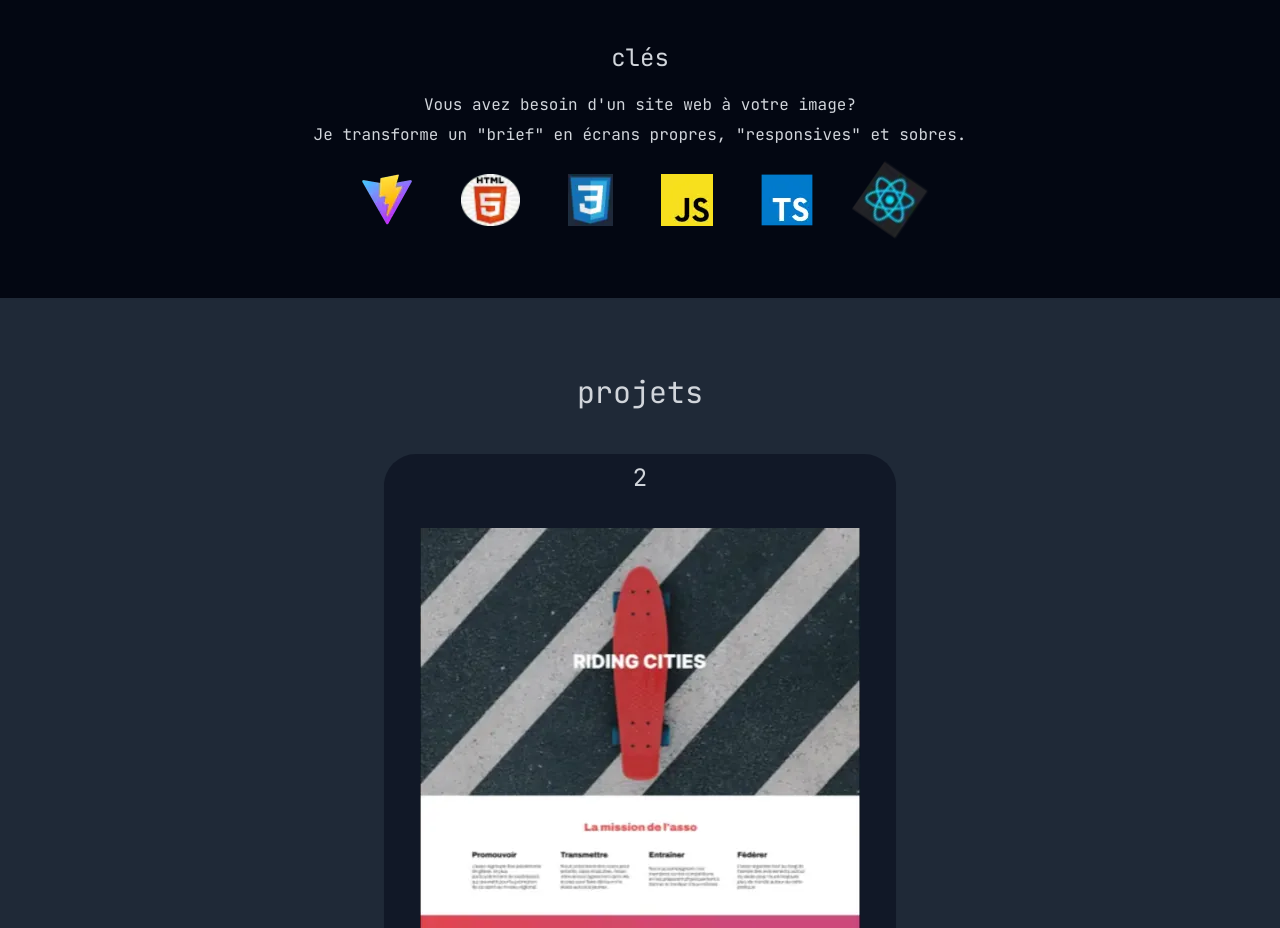
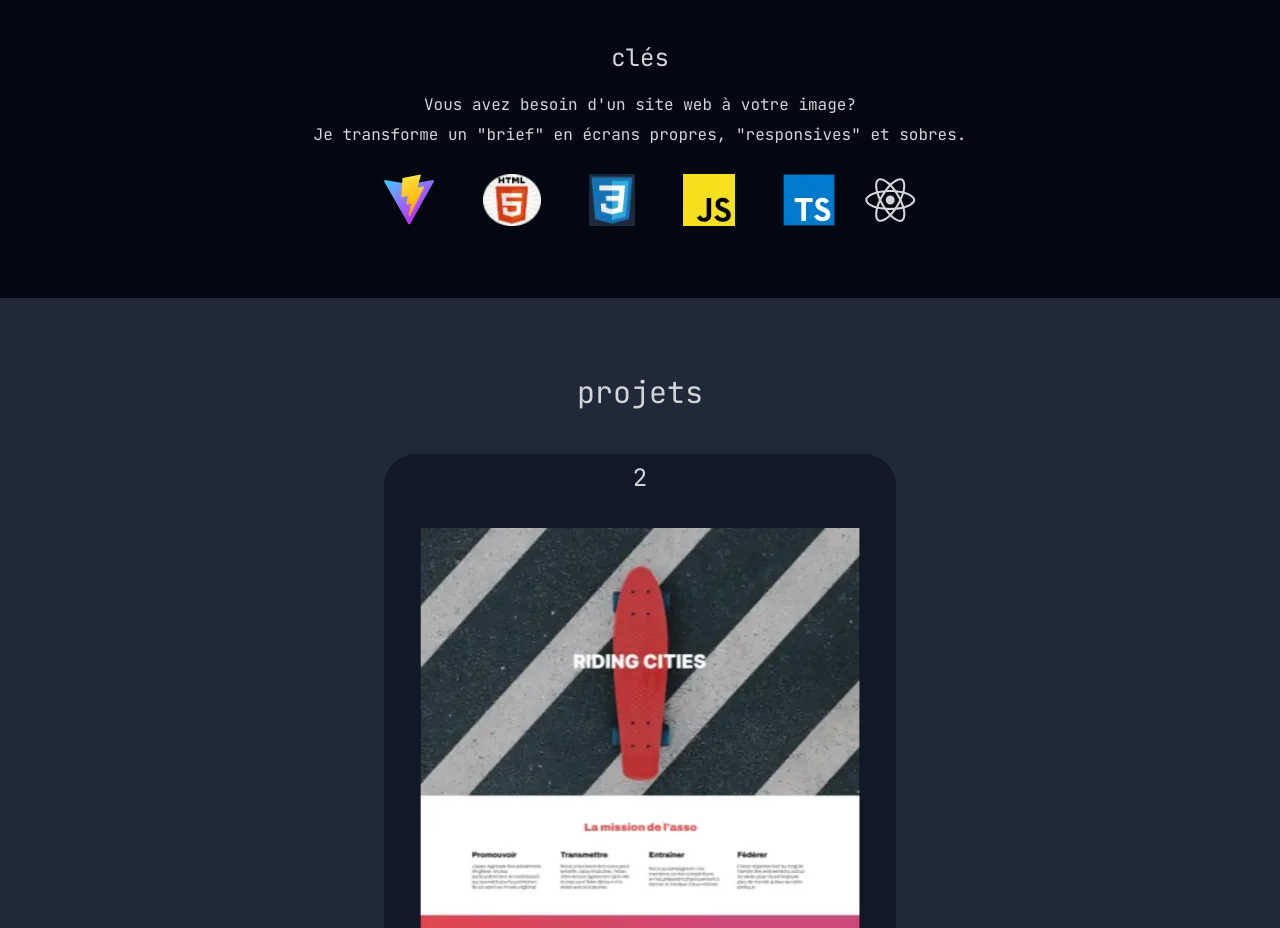
Before and after one commit to ericDev1o/OC900_p12_portfolio, a React (Vite) app: page / in a window 1280 px wide. Shown: the part 2060-2988 px from the top of the page. Built offline with nearby package versions, Linux system fonts and the light colour scheme.

Commit message:
React logo is fixed for dark background display.

```diff
--- a/package.json
+++ b/package.json
@@ -14,7 +14,7 @@
   },
   "dependencies": {
     "@fortawesome/fontawesome-svg-core": "^7.1.0",
-    "@fortawesome/free-regular-svg-icons": "^7.1.0",
+    "@fortawesome/free-brands-svg-icons": "^7.1.0",
     "@fortawesome/react-fontawesome": "^3.1.1",
     "flowbite": "^4.0.1",
     "flowbite-react": "^0.12.13",
--- a/src/pages/Home.tsx
+++ b/src/pages/Home.tsx
@@ -1,6 +1,8 @@
 import { useSkillsLogo } from "@/contexts/SkillsLogoContext";
 import Portfolio from "../components/containers/Portfolio";
 import LinkClickWarning from "@/components/UI/LinkClickWarning";
+import { FontAwesomeIcon } from "@fortawesome/react-fontawesome";
+import { faReact } from "@fortawesome/free-brands-svg-icons";
 
 export default function Home() {
   const basePath = import.meta.env.BASE_URL || '/';
@@ -307,7 +309,8 @@
         <div className="
           flex
           justify-center
-          flex-wrap"
+          flex-wrap
+          items-center"
         >
           <img
             src={viteLogo}
@@ -369,21 +372,9 @@
               hover:drop-shadow-[0_0_2em_#646cffaa]'
             alt='TypeScript logo'
           />
-          <i className="fa-brands fa-react"></i>
-
-          <img
-            src={reactLogo}
-            className='
-              lazy
-              p-6
-              h-25
-              will-change-filter
-              filter
-              duration-300
-              hover:drop-shadow-[0_0_2em_#61dafbaa]
-              animate-[spin_20s_linear_infinite]'
-            alt='React logo'
-          />
+          <FontAwesomeIcon
+            icon={faReact}
+            className="text-[50px]" />
         </div>
       </section>
       <section
```
Also changed, not shown: public/logos/react.webp (deleted).
